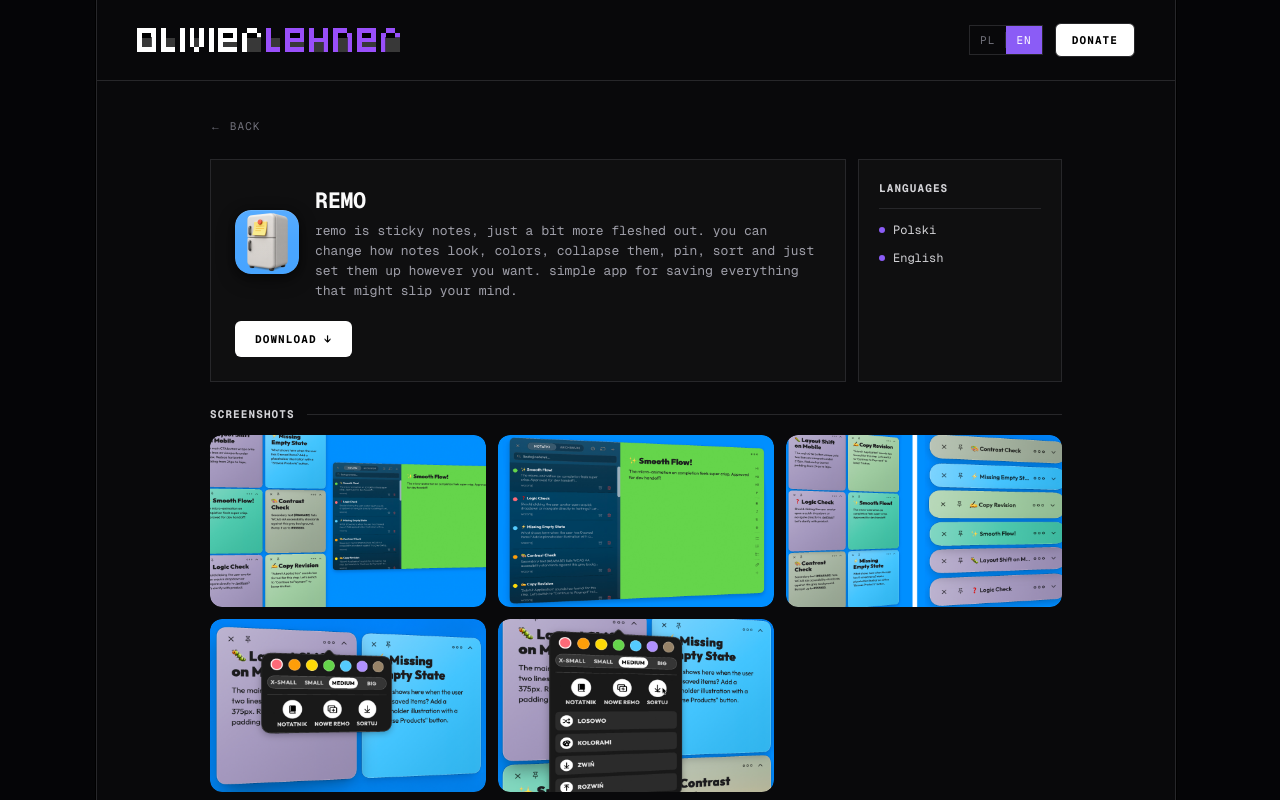
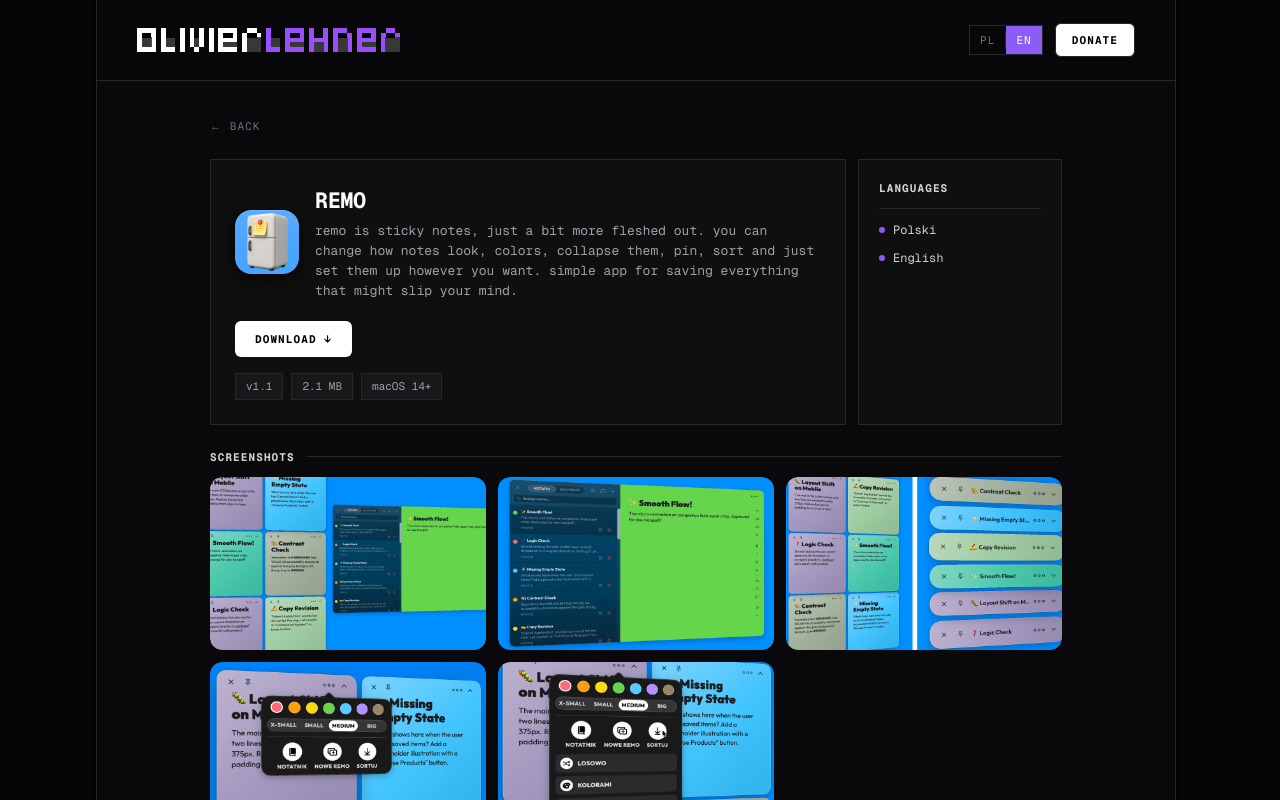
Before and after one commit to o-lehner/olivier-lehner, a Next.js app: page /app/remo in a window 1280 px wide. Shown: the top 800 px of the page. Built offline with nearby package versions, Linux system fonts and the light colour scheme.

Commit message:
feat: show app size/version/OS in details
- add v{version} / {size} / {os} pills under download button
- not on main page, only on /app/[slug] details as requested

```diff
--- a/src/app/app/[slug]/page.tsx
+++ b/src/app/app/[slug]/page.tsx
@@ -79,6 +79,11 @@ export default function AppDetail() {
               {primaryAction.label} ↓
             </a>
           )}
+          <div className="mt-4 flex flex-wrap gap-2 text-[11px] font-mono">
+            <span className="border border-[#27272a] bg-[#18181b] px-2.5 py-1 text-zinc-400">v{app.version}</span>
+            <span className="border border-[#27272a] bg-[#18181b] px-2.5 py-1 text-zinc-400">{app.size}</span>
+            <span className="border border-[#27272a] bg-[#18181b] px-2.5 py-1 text-zinc-400">{app.os}</span>
+          </div>
         </div>
         <div className="border border-[#27272a] bg-[#0f0f10] p-4 sm:p-5 flex flex-col">
           <h3 className="font-mono font-bold tracking-widest text-[11px] text-zinc-300">{lang === "pl" ? "JĘZYKI" : "LANGUAGES"}</h3>
```
